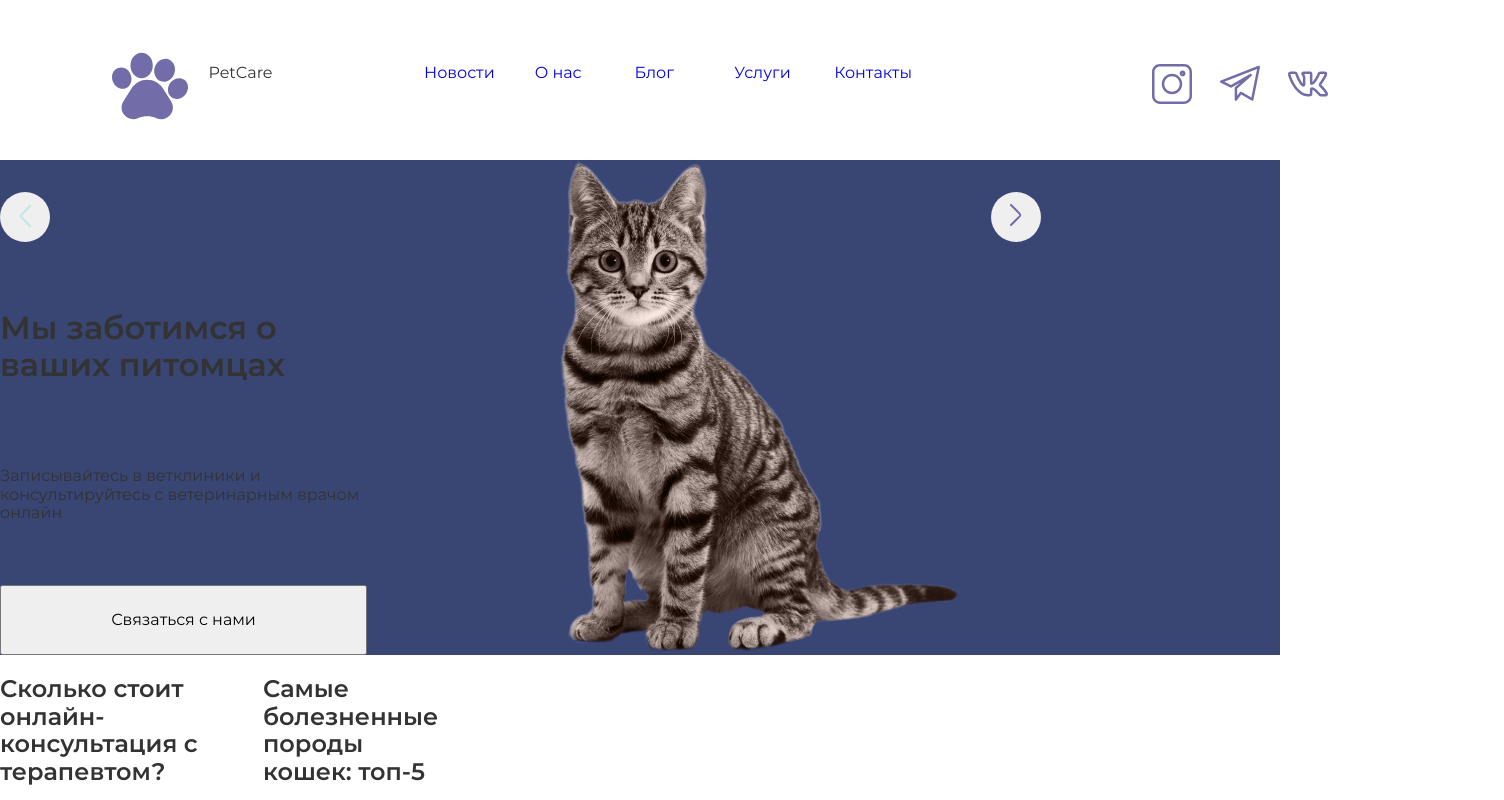
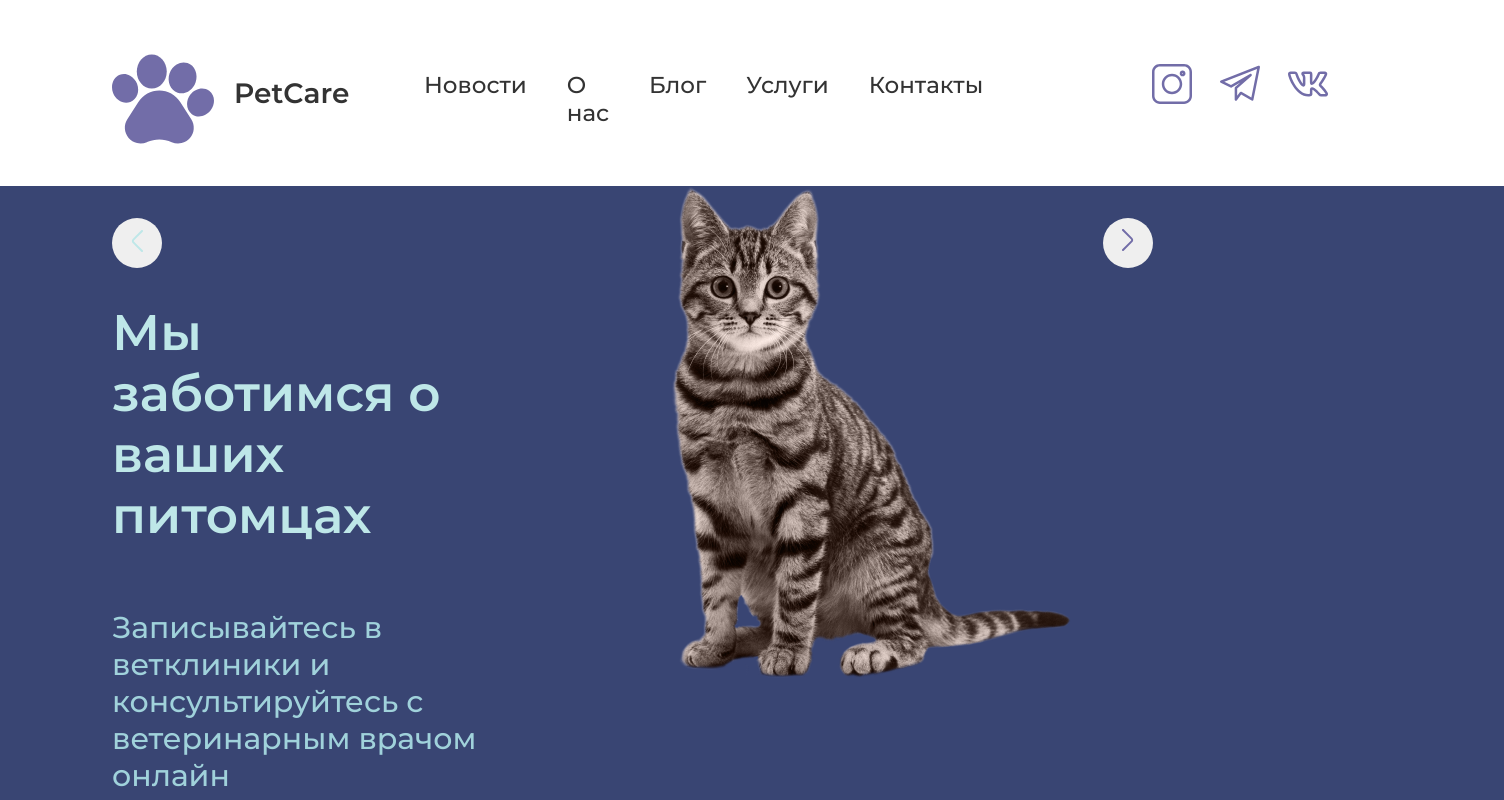
Before and after one commit to ValLugovaia/petcare-test, a website: page index.html in a window 1280 px wide. Shown: the top 800 px of the page, 1504 px wide, since content can reach past the window. Drawn offline with Linux system fonts and the light colour scheme.

Commit message:
add css for header

```diff
--- a/src/blocks/header/__nav-links/header__nav-links.css
+++ b/src/blocks/header/__nav-links/header__nav-links.css
@@ -5,4 +5,7 @@
     gap: 40px;
     list-style-type: none;
     padding: 0;
+    font-weight: 500;
+    font-size: 23px;
+    line-height: 28px;
 }
--- a/src/blocks/link/link.css
+++ b/src/blocks/link/link.css
@@ -1,3 +1,4 @@
 .link {
     text-decoration: none;
+    color: #333333;
 }
--- a/src/blocks/logo/logo.css
+++ b/src/blocks/logo/logo.css
@@ -1,4 +1,7 @@
 .logo {
     display: flex;
     gap: 20px;
+    font-size: 28px;
+    font-weight: 600;
+    line-height: 34px;
 }
--- a/src/blocks/page/__section/page__section.css
+++ b/src/blocks/page/__section/page__section.css
@@ -3,4 +3,5 @@
     grid-template-columns: repeat(12, 1fr);
     grid-template-rows: repeat(1, 1fr);
     gap: 32px;
+    padding: 0 112px;
 }
--- /dev/null
+++ b/src/blocks/slider/__button/slider__button.css
@@ -0,0 +1,11 @@
+.slider__button {
+    width: 300px;
+    height: 60px;
+    border: none;
+    border-radius: 40px;
+    background: linear-gradient(90deg, #A0D2DB 0%, #726DA8 100%);
+    font-size: 22px;
+    font-weight: 500;
+    line-height: 27px;
+    color: #FFFFFF;
+}
--- /dev/null
+++ b/src/blocks/slider/__subtitle/slider__subtitle.css
@@ -0,0 +1,6 @@
+.slider__subtitle {
+    font-size: 30px;
+    font-weight: 500;
+    line-height: 37px;
+    color: #A0D2DB;
+}
--- /dev/null
+++ b/src/blocks/slider/__title/slider__title.css
@@ -0,0 +1,8 @@
+.slider__title {
+    font-size: 50px;
+    font-weight: 600;
+    line-height: 61px;
+    color: #BEE7E8;
+
+
+}
--- a/src/pages/index.css
+++ b/src/pages/index.css
@@ -13,4 +13,7 @@
 @import url(../blocks/slider/__block/slider__block.css);
 @import url(../blocks/slider/__arrow/slider__arrow.css);
 @import url(../blocks/slider/__arrow-img/slider__arrow-img.css);
+@import url(../blocks/slider/__title/slider__title.css);
+@import url(../blocks/slider/__subtitle/slider__subtitle.css);
+@import url(../blocks/slider/__button/slider__button.css);
 @import url(../blocks/slider/__image/slider__image.css);
```
